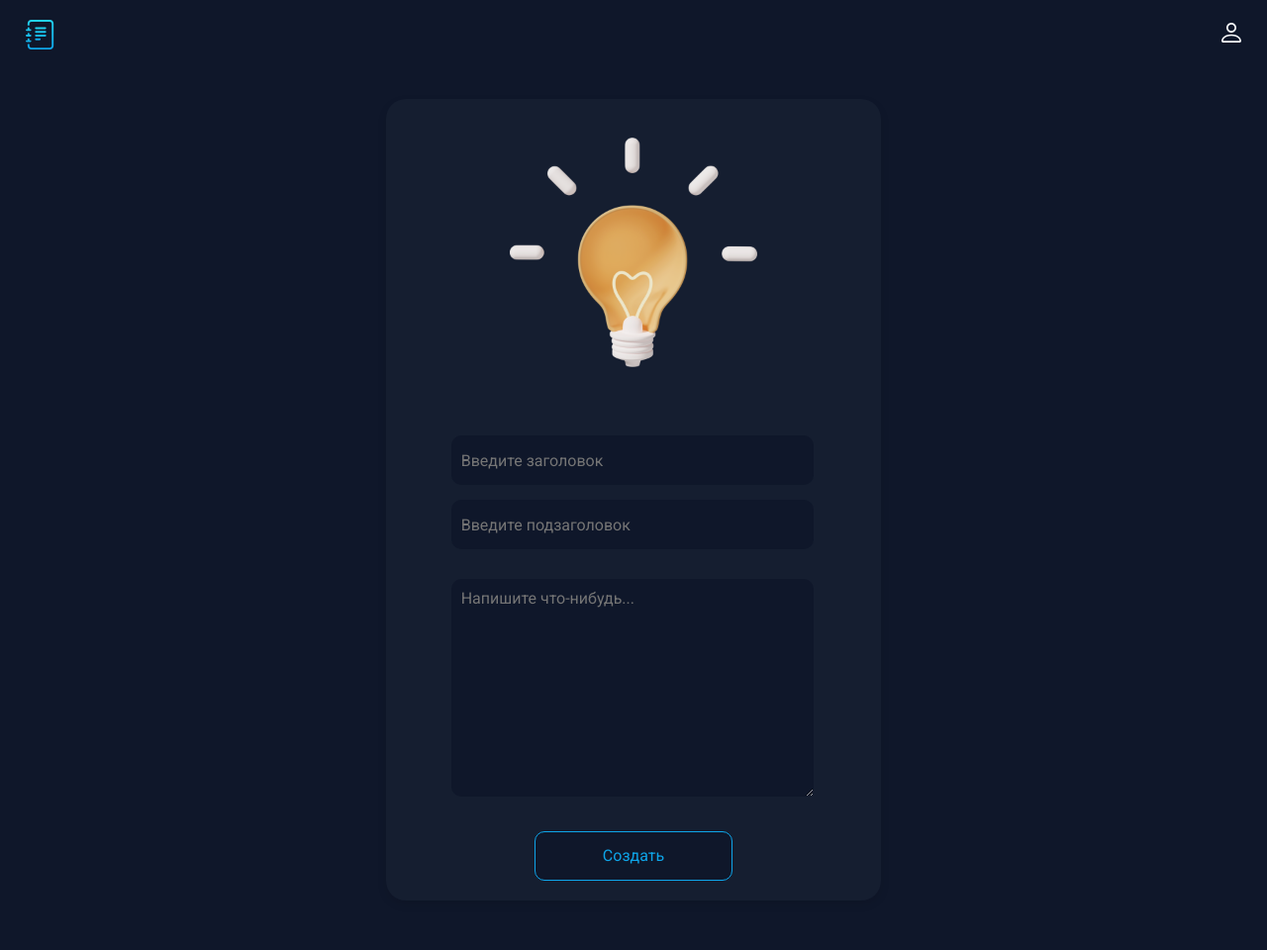
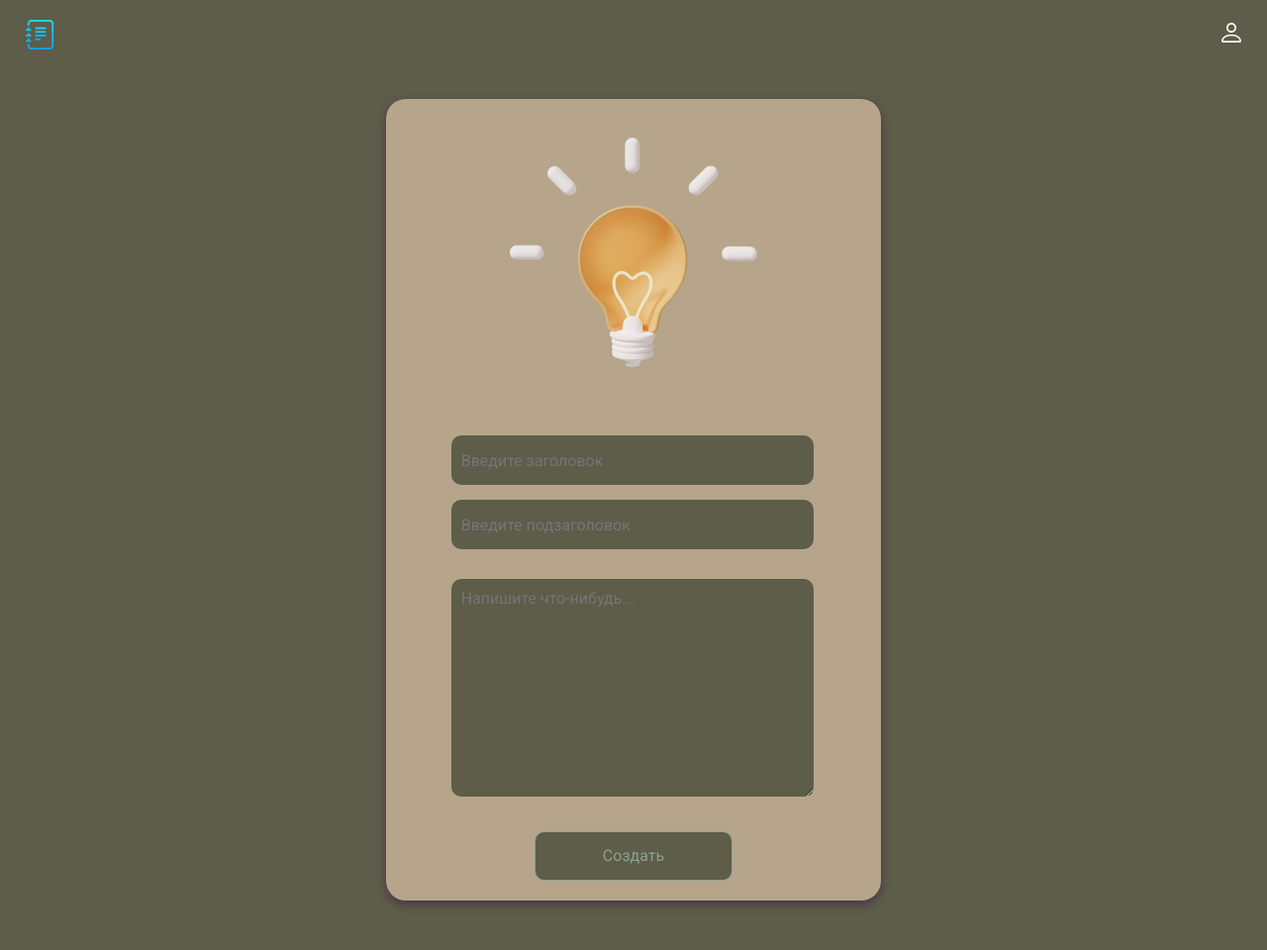
Before and after one commit to sb-sinichka/diary, a Flask app: page /create in a window 1280 px wide. Shown: the whole page at 99% size. Run offline with Flask 3, Linux system fonts and the light colour scheme.

Commit message:
Add files via upload

```diff
--- a/static/css/style.css
+++ b/static/css/style.css
@@ -4,11 +4,11 @@ body::-webkit-scrollbar {
   }
 
   body::-webkit-scrollbar-track {
-    background: #0F172A;        /* цвет зоны отслеживания */
+    background: #5d5d49;        /* цвет зоны отслеживания */
   }
 
   body::-webkit-scrollbar-thumb {
-    background-color: rgba(30, 41, 59, 0.4);    /* цвет бегунка */
+    background-color: #b6a58a;    /* цвет бегунка */
     border-radius: 20px;       /* округлось бегунка */
     border: none;
   }
@@ -22,7 +22,7 @@ body {
     font-family: 'Roboto', sans-serif;
     font-size: 16px;
     line-height: 20px;
-    background-color: #0F172A;
+    background-color: #5d5d49;
     color: #F8FAFC;
 }
 
@@ -150,9 +150,9 @@ ul {
     gap: 30px;
     flex-direction: column;
     align-items: center;
-    background: rgba(30, 41, 59, 0.4);
+    background:#b6a58a;
     border-radius: 20px;
-    box-shadow: 0px 4px 10px rgba(0, 0, 0, 0.1);
+    box-shadow: 0px 4px 10px #4b344b;
 }
 
 .form__inputs {
@@ -168,7 +168,7 @@ ul {
 }
 
 .form__input {
-    background: #0F172A;
+    background: #5d5d49;
     border-radius: 10px;
     padding: 10px;
     height: 30px;
@@ -183,7 +183,7 @@ ul {
 }
 
 .form__text {
-    background: #0F172A;
+    background: #5d5d49;
     border-radius: 10px;
     padding: 10px;
     color: #F8FAFC;
@@ -193,10 +193,10 @@ ul {
 }
 
 .form__button {
-    border: 1px solid rgba(14, 165, 233, 1);
-    background: #0F172A;
+    border: 1px solid #8da192;
+    background: #5d5d49;
     border-radius: 10px;
-    color: rgba(14, 165, 233, 1);
+    color: #8da192;
     padding: 10px;
     font: inherit;
     width: 200px;
```
Also changed, not shown: other parts of static/css/style.css (+11 -11 lines).
